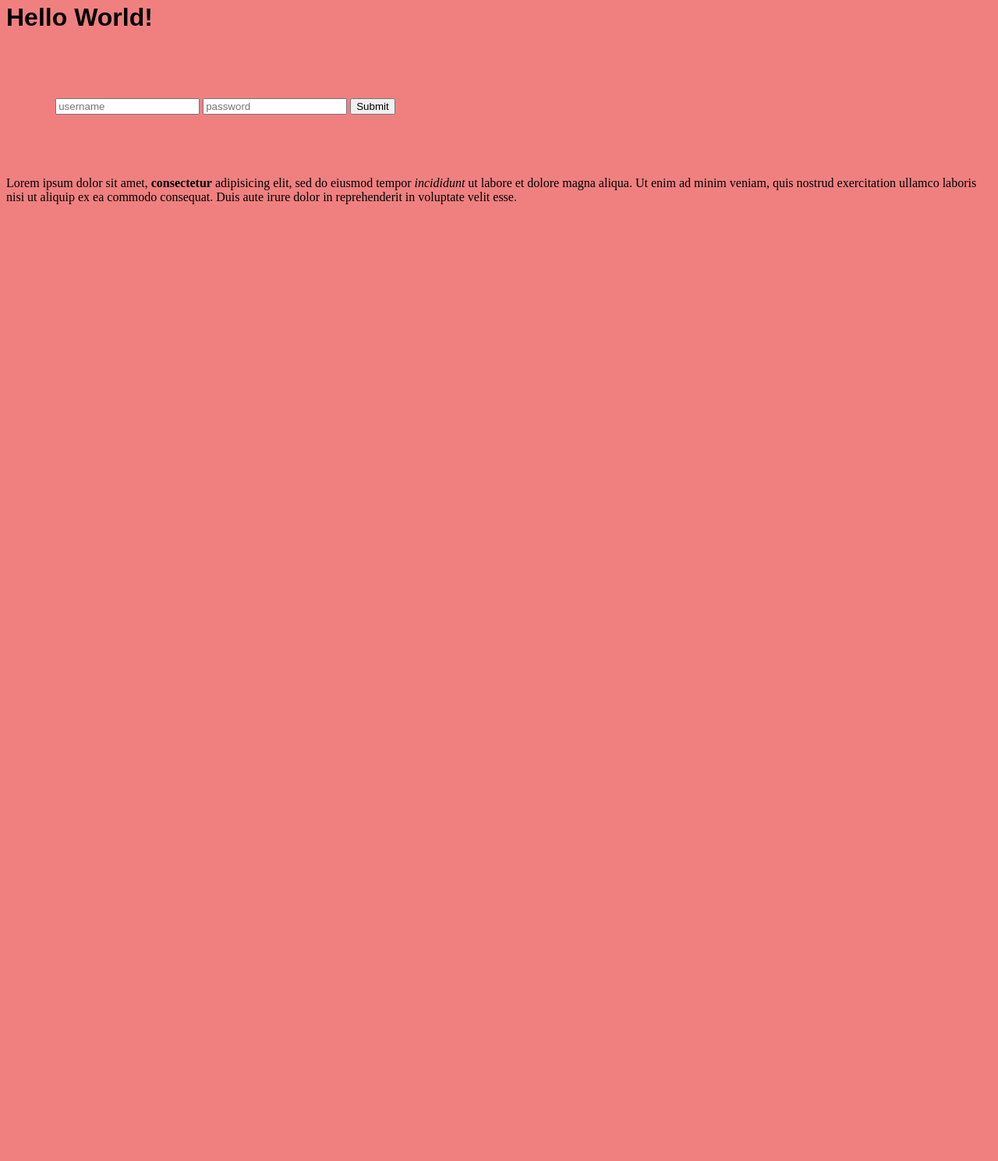
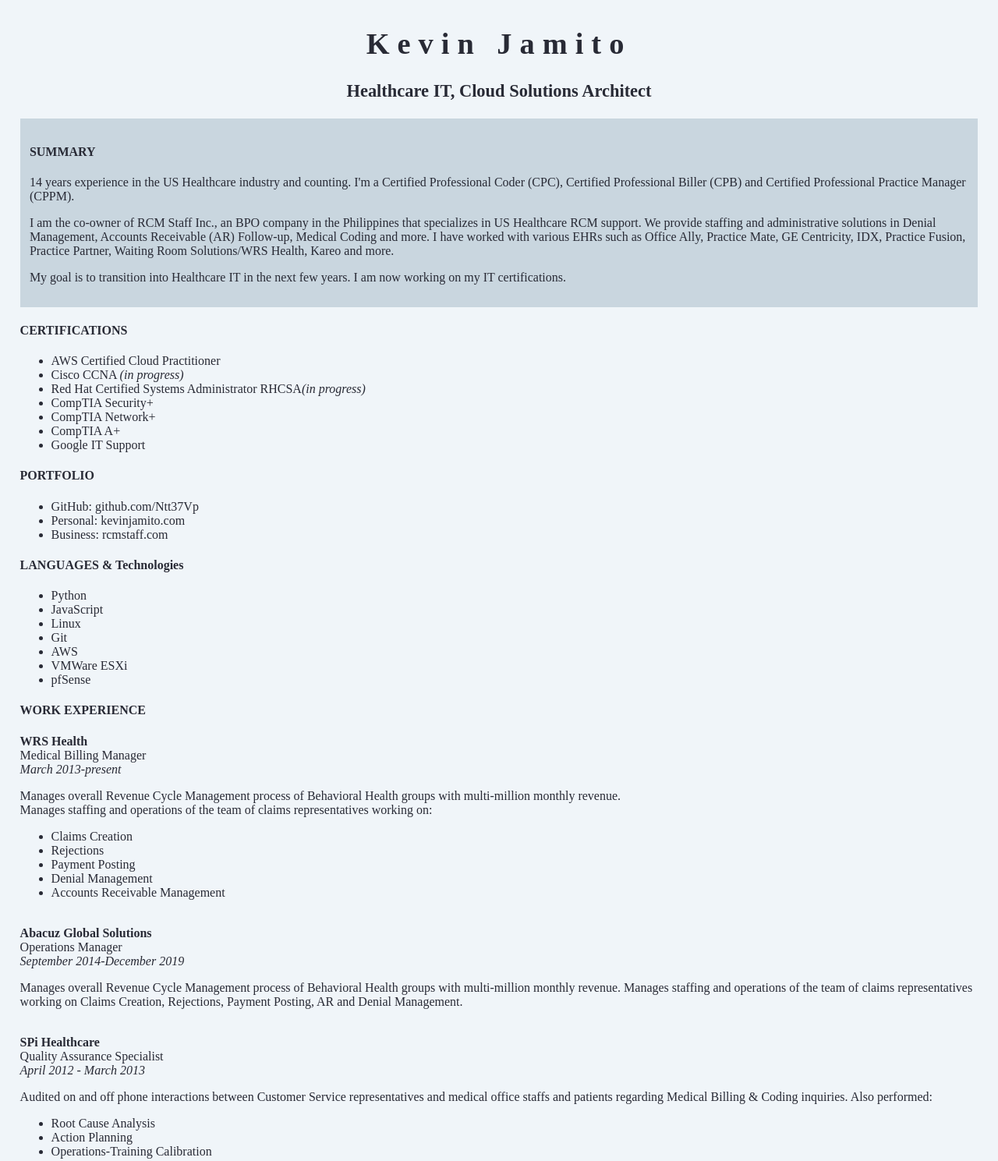
Before and after one commit to Ntt37Vp/Ntt37Vp.github.io, a plain HTML site: page index.html in a window 1280 px wide. Shown: the part 17-1506 px from the top of the page at 78% size. Before the commit the page ends 800 px from the top, so only its background shows below. Drawn offline with Linux system fonts and the light colour scheme.

Commit message:
updated resume

```diff
--- a/index.html
+++ b/index.html
@@ -1,22 +1,144 @@
 <!DOCTYPE html>
 <html lang="en">
 <head>
-	<meta charset="UTF-8">
+	<meta charset="utf-8">
 	<meta name="viewport" content="width=device-width, initial-scale=1">
-	<link rel="stylesheet" type="text/css" href="style.css">
-	<title>HELLO</title>
+	<link rel="stylesheet" href="styles.css">
+	<title>Kevin Jamito Resume</title>
 </head>
 <body>
-	<h1 class="head">Hello World!</h1>
-	<div id="login">
-		<input type="text" placeholder="username" name="name">
-		<input type="password" placeholder="password" name="password">
-		<button>Submit</button>
+<div id="title">
+	<h1>Kevin Jamito</h1>
+	<h3>Healthcare IT, Cloud Solutions Architect</h3>
+</div>
+<!-- work summary -->
+<div class="contents">
+	<h4>SUMMARY</h4>
+	<p>14 years experience in the US Healthcare industry and counting. I'm
+	a Certified Professional Coder (CPC), Certified Professional Biller
+	(CPB) and Certified Professional Practice Manager (CPPM).</p>
+
+	<p>I am the co-owner of RCM Staff Inc., an BPO company in the
+	Philippines that specializes in US Healthcare RCM support. We
+	provide staffing and administrative solutions in Denial Management,
+	Accounts Receivable (AR) Follow-up, Medical Coding and more.
+	I have worked with various EHRs such as Office Ally, Practice Mate,
+	GE Centricity, IDX, Practice Fusion, Practice Partner, Waiting Room
+	Solutions/WRS Health, Kareo and more.</p>
+	<p>My goal is to transition into Healthcare IT in the next few years. I am
+	now working on my IT certifications.</p>
+</div>
+<div>
+	<h4>CERTIFICATIONS</h4>
+	<ul>
+		<li>AWS Certified Cloud Practitioner</li>
+		<li>Cisco CCNA <em>(in progress)</em></li>
+		<li>Red Hat Certified Systems Administrator RHCSA<em>(in progress)</em></li>
+		<li>CompTIA Security+</li>
+		<li>CompTIA Network+</li>
+		<li>CompTIA A+</li>
+		<li>Google IT Support </li>
+	</ul>
+</div>
+<div>
+	<h4>PORTFOLIO</h4>
+	<ul>
+		<li>GitHub: github.com/Ntt37Vp</li>
+		<li>Personal: kevinjamito.com</li>
+		<li>Business: rcmstaff.com</li>
+
+	</ul>
+</div>
+<div>
+	<h4>LANGUAGES & Technologies</h4>
+	<ul>
+		<li>Python</li>
+		<li>JavaScript</li>
+		<li>Linux</li>
+		<li>Git</li>
+		<li>AWS</li>
+		<li>VMWare ESXi</li>
+		<li>pfSense</li>
+	</ul>
+</div>
+<!-- work experience -->
+<div>
+	<h4>WORK EXPERIENCE</h4>
+	<div>
+		<strong>WRS Health</strong><br>
+		Medical Billing Manager<br>
+		<em>March 2013-present</em><br>
+		<p>Manages overall Revenue Cycle Management process of Behavioral Health groups with multi-million monthly revenue.<br>
+		Manages staffing and operations of the team of claims representatives working on:
+		<ul>
+			<li>Claims Creation</li>
+			<li>Rejections</li>
+			<li>Payment Posting</li>
+			<li>Denial Management</li>
+			<li>Accounts Receivable Management</li>
+		</ul>
+		</p>
 	</div>
-	<p>Lorem ipsum dolor sit amet, <strong>consectetur</strong> adipisicing elit, sed do eiusmod
-	tempor <em>incididunt</em> ut labore et dolore magna aliqua. Ut enim ad minim veniam,
-	quis nostrud exercitation ullamco laboris nisi ut aliquip ex ea commodo
-	consequat. Duis aute irure dolor in reprehenderit in voluptate velit esse.</p>
-
+	<br>
+	<div>
+		<strong>Abacuz Global Solutions</strong><br>
+		Operations Manager<br>
+		<em>September 2014-December 2019</em><br>
+		<p>Manages overall Revenue Cycle Management process of Behavioral Health groups with multi-million monthly revenue.
+		Manages staffing and operations of the team of claims representatives working on Claims Creation, Rejections, Payment Posting, AR and Denial
+		Management.</p>
+	</div>
+	<br>
+	<div>
+		<strong>SPi Healthcare</strong><br>
+		Quality Assurance Specialist<br>
+		<em>April 2012 - March 2013</em><br>
+		<p>Audited on and off phone interactions between Customer Service representatives and medical office staffs and patients regarding Medical Billing & Coding inquiries. Also performed:</p>
+		<ul>
+			<li>Root Cause Analysis</li>
+			<li>Action Planning</li>
+			<li>Operations-Training Calibration</li>
+		</ul>
+	</div><br>
+	<div>
+		<strong>TeleTech</strong><br>
+		Operations Team Leader<br>
+		<em>January 2011-April 2012</em><br>
+		<p>Audited on and off phone interactions between Customer Service representatives and medical office staffs and patients regarding Medical Billing & Coding inquiries. Also performed:</p>
+		<ul>
+			<li>Root Cause Analysis</li>
+			<li>Action Planning & Coaching</li>
+			<li>Escalation Calls</li>
+			<li>Launched pilot programs for Tier 2 reps</li>
+			<li>Supervised Performance Improve Programs</li>
+		</ul>
+	</div>
+<!-- end of work experience div -->
+<div>
+	<h4>FORMAL EDUCATION</h4>
+	<div>
+		<strong>University of San Jose - Recoletos (Cebu City)</strong><br>
+		Bachelor of Business Administration (BA), Human Resources Development (finished through ETEEAP) <em>2015-2016</em>
+	</div><br>
+	<div>
+		<strong>Negros Oriental State Universtiy (Dumaguete City)</strong><br>
+		Bachelor of Science (BS), Electrical Engineering <em>2005-2007</em>
+	</div>
+</div><br>
+<div>
+	<h4>INFORMAL EDUCATION</h4>
+	<div>
+		<strong>Harvard University (EdX)</strong><br>
+		CS50 Introduction to Computer Science <em>2022</em>
+	</div><br>
+	<div>
+		<strong>University of Michigan (Coursera)</strong><br>
+		Python for Everyone <em>2022</em>
+	</div>
+</div>
+</div><br>
+<footer>
+	This website was inspired by the <a href="https://cloudresumechallenge.dev" target="_blank">Cloud Resume Challenge.</a> The page was hand-crafted by yours truly using HTML, CSS, JavaScript and deployed using AWS technologies such as Route 53, S3, CloudFront and more!
+</footer>
 </body>
 </html>
--- a/style.css
+++ /dev/null
@@ -1,11 +0,0 @@
-body{
-	background-color: lightcoral;
-}
-.head{
-	font-family: sans-serif;
-}
-#login{
-	font-variant-east-asian: simplified;
-	padding: 5%;
-	align-content: center;
-}
--- /dev/null
+++ b/styles.css
@@ -0,0 +1,28 @@
+body{
+    background-color: #F0F5F9;
+    color: #282A35;
+    margin: 1%;
+    padding: 1%;
+}
+h1{
+    letter-spacing: 10px;
+}
+#title{
+    text-align: center;
+    font-size: larger;
+
+}
+.contents{
+    margin: 0;
+    border: 0;
+    padding: 1%;
+    background-color: #C9D6DF;
+    color: #282A35;
+}
+
+footer{
+    margin-top: 5em;
+    font-family: 'Courier New', Courier, monospace;
+    font-size: small;
+    text-align: center;
+}
```
